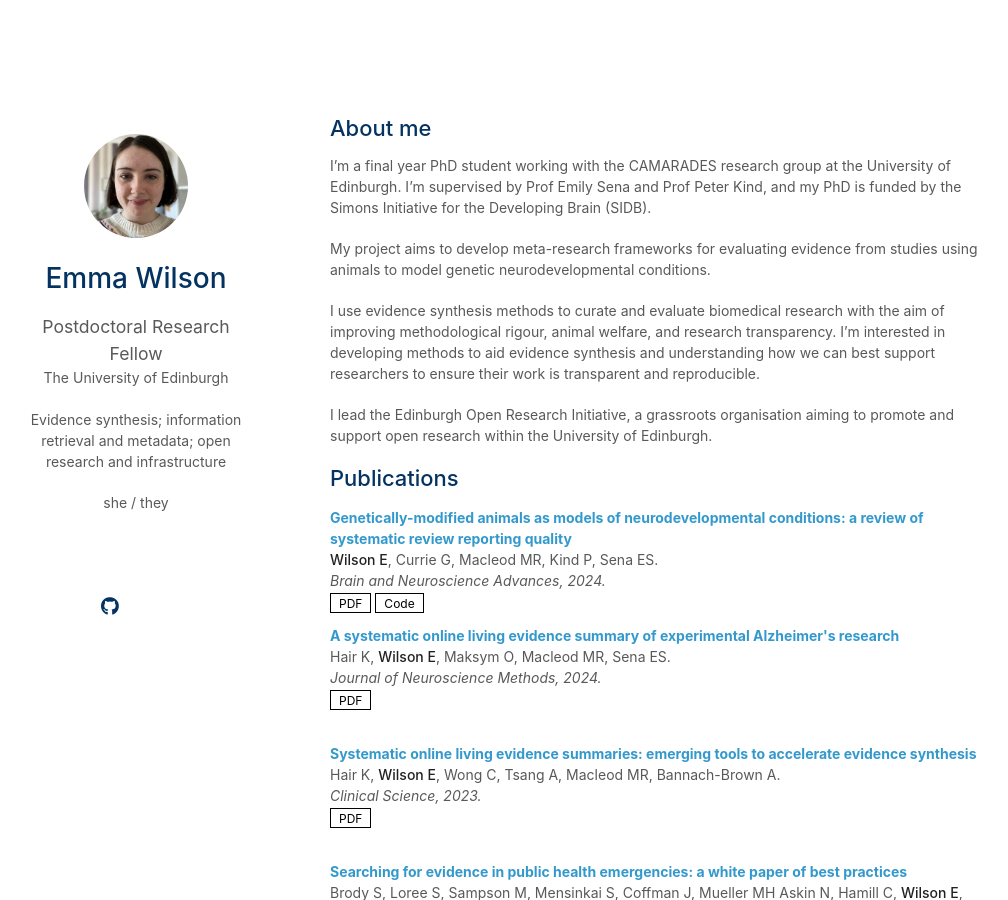
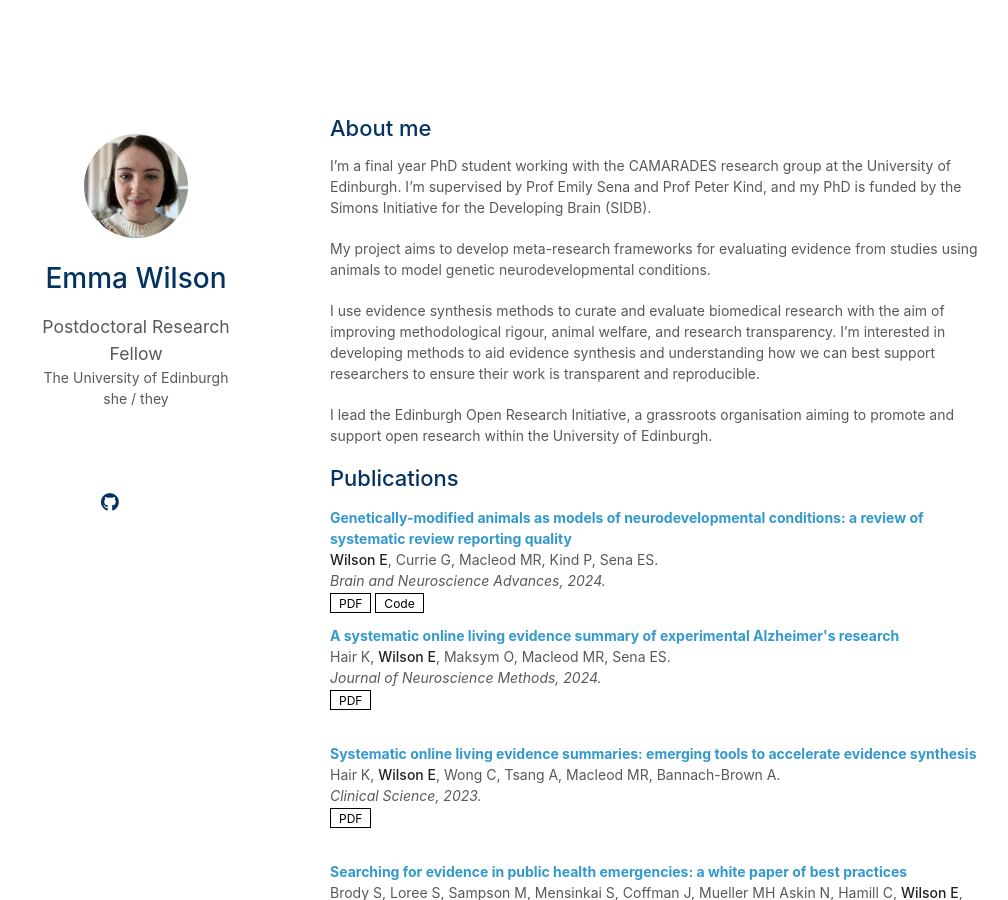
Before and after one commit to emma-wilson/emma-wilson.github.io, a Jekyll site: the page built from index.md, in a window 1280 px wide and 900 px high. Shown: the whole window, without its empty margins (140-1148 px from the left). Built offline with Jekyll 4.4.1, drawn with Linux system fonts in a browser that asks for light colours; nearby versions of some CDN libraries; comment, search, counter and statistics services are not loaded; a style sheet for code colours, icons or effects is not loaded; our own code applies the rules of GitHub Pages for plain Markdown files.

Commit message:
Remove topic info

```diff
--- a/_config.yml
+++ b/_config.yml
@@ -2,7 +2,6 @@
 title: Emma Wilson
 position: Postdoctoral Research Fellow
 affiliation: The University of Edinburgh
-topic: Evidence synthesis; information retrieval and metadata; open research and infrastructure
 pronouns: she / they
 
 # Search Engine Optimization (SEO)
```
